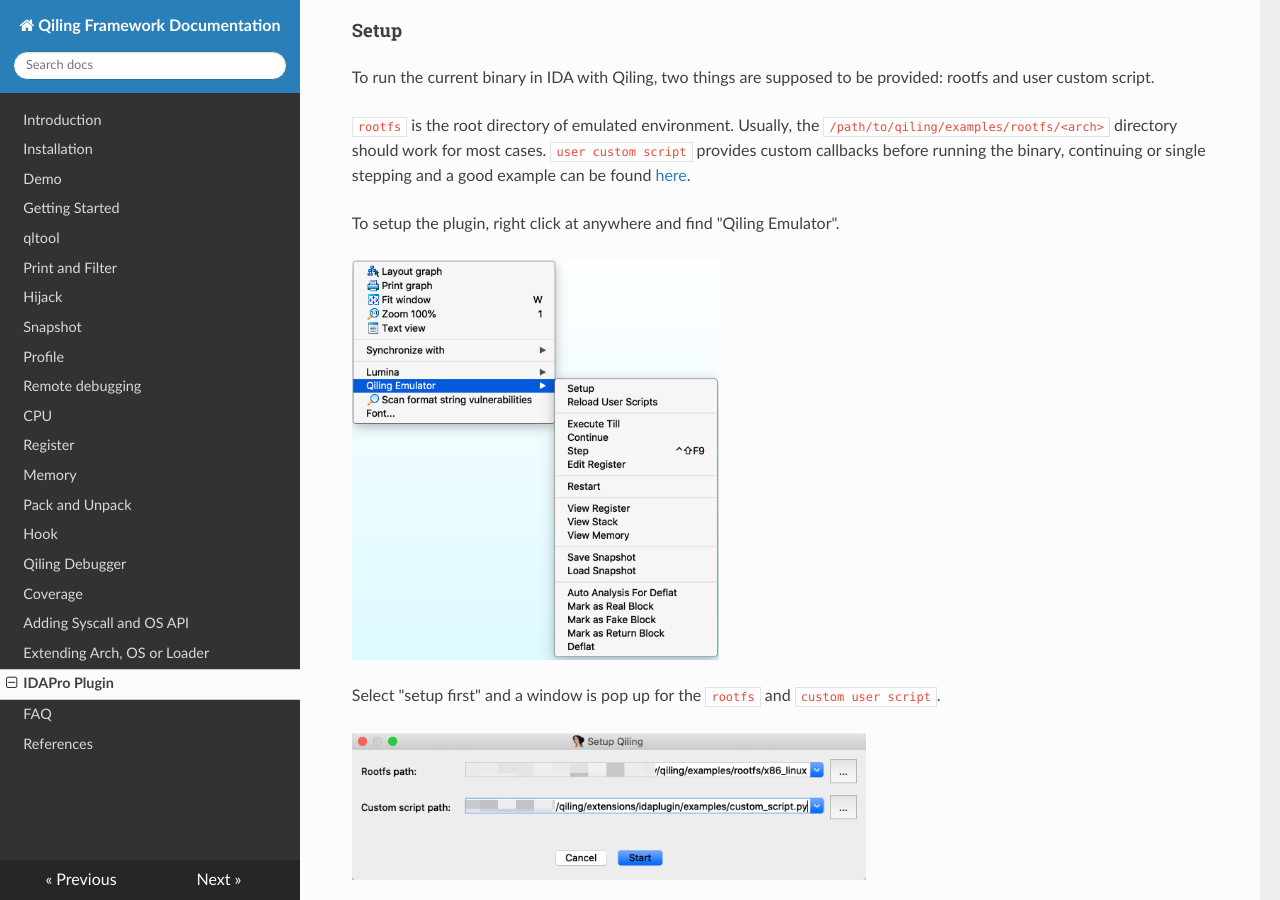
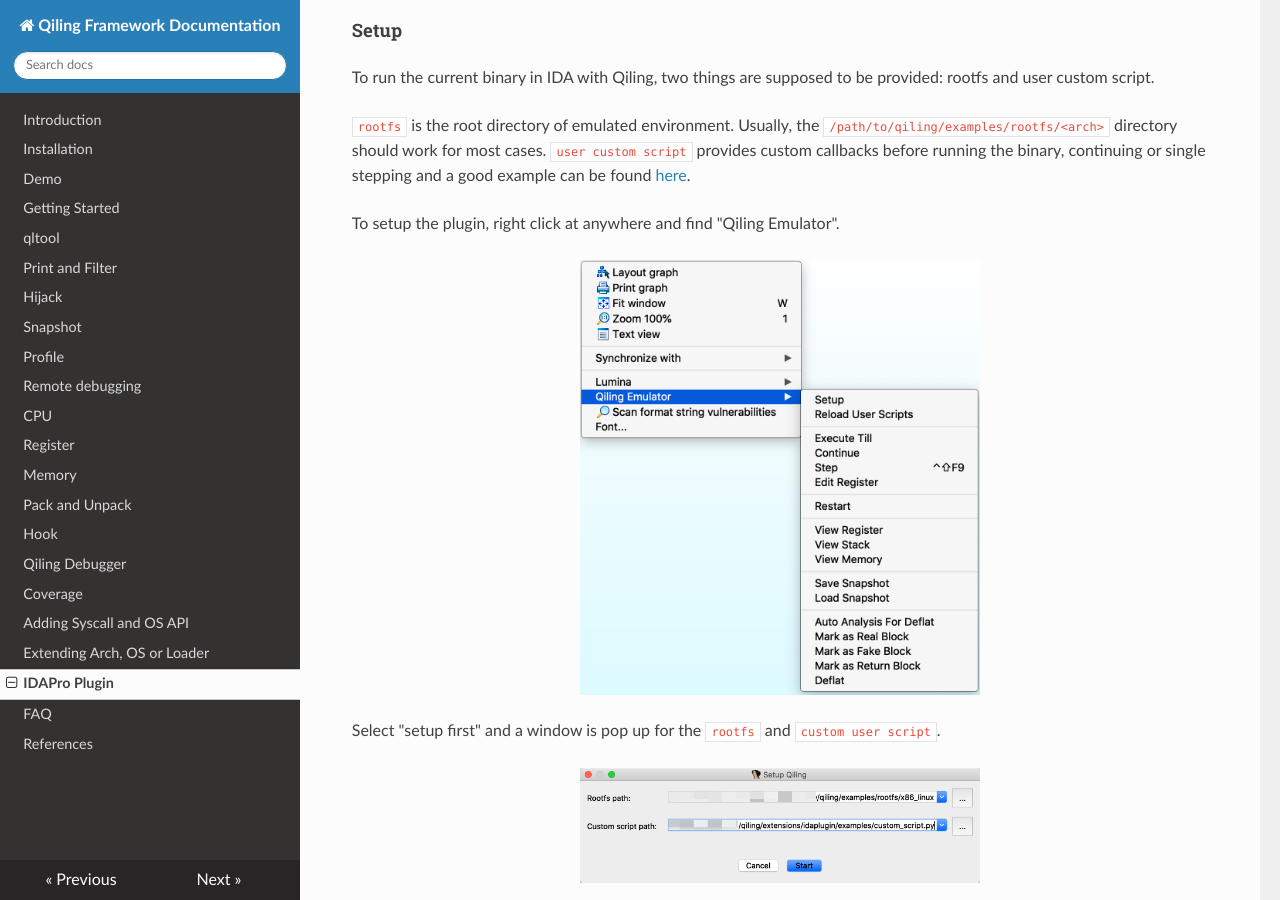
Before and after one commit to qilingframework/rtfd.io, an MkDocs documentation site: the page built from docs/ida.md, in a window 1280 px wide and 900 px high, scrolled down 2099 px. Built offline with MkDocs 1.6.1, drawn with Linux system fonts in a browser that asks for light colours; nearby versions of some CDN libraries.

Commit message:
Update ida.md

```diff
--- a/docs/ida.md
+++ b/docs/ida.md
@@ -80,21 +80,21 @@ To run the current binary in IDA with Qiling, two things are supposed to be prov
 
 To setup the plugin, right click at anywhere and find "Qiling Emulator".
 
-![](img/ida1.png){: style="height: 400px"}
+![](img/ida1.png){: style="height:auto;width:400px;display:block;margin:auto"}
 
 Select "setup first" and a window is pop up for the `rootfs` and `custom user script`.
 
-![](img/ida2.png){: style="width: 60%"}
+![](img/ida2.png){: style="height:auto;width:400px;display:block;margin:auto"}
 
 A successful load will prompts "User Script Load" in the output window below. Otherwise, "There Is No User Scripts" will show up in the output window instead.
 
-![](img/ida3.png){: style="width: 60%"}
+![](img/ida3.png){: style="height:auto;width:400px;display:block;margin:auto"}
 
 #### Load and run
 
 At this time, Qiling has finished parsing the binary, loading it into the memory, setting the PC to the entry point and preparing everthing ready for the following execution. Thus, user only needs to click `Continue` in the menu and Qiling will run the target binary from the entry point to the end. At the same time, Qiling IDA plugin will render the executed path to green for later analysis.
 
-![](img/ida4.png){: style="height: 400px"}
+![](img/ida4.png){: style="height:auto;width:400px;display:block;margin:auto"}
 
 To restart the emulation, select `Restart` in the menu and fill in the `rootfs` and `custom user script` again.
 
@@ -104,29 +104,29 @@ Except simply loading and running the binary, the Qiling IDA plugin is also capa
 
 For example, to execute until current position, simply right-click at any address (e.g. 0x804851E for the screenshot below) and select `Execute Till`. Qiling will stop at your cursor as well as color its path with a different color.
 
-![](img/ida6.png){: style="height: 400px"}
+![](img/ida6.png){: style="height:auto;width:400px;display:block;margin:auto"}
 
 To view registers and stack, select `View Register` and `View Stack`.
 
-![](img/ida7.png){: style="height: 500px"}
+![](img/ida7.png){: style="height:auto;width:400px;display:block;margin:auto"}
 
 To view Memory, click `View Memory` and fill in the address and size of memory.
 
-![](img/ida8.png){: style="width: 60%"}
+![](img/ida8.png){: style="height:auto;width:400px;display:block;margin:auto"}
 
-![](img/ida9.png){: style="width: 60%"}
+![](img/ida9.png){: style="height:auto;width:400px;display:block;margin:auto"}
 
 Click `Step` or press `CTRL+SHIFT+F9` to let Qiling step a single instruction. Note the register view and stack view mentioned just now will be updated synchronically.
 
-![](img/ida10.png){: style="height: 500px"}
+![](img/ida10.png){: style="height:auto;width:400px;display:block;margin:auto"}
 
 IDA breakpoints are also supported. Press `F2` to set a breakpoint, select `Continue` and Qiling will stop at the breakpoint.
 
-![](img/ida12.png){: style="height: 400px"}
+![](img/ida12.png){: style="height:auto;width:400px;display:block;margin:auto"}
 
 CPU registers can also be edited in the register view window. Right-click on the register, select `Edit Register` and input new value.
 
-![](img/ida13.png){: style="width: 60%"}
+![](img/ida13.png){: style="height:auto;width:400px;display:block;margin:auto"}
 
 ### Custom user scripts
 
@@ -197,11 +197,11 @@ Note that the hook list is returned since the plugin will delete user's hooks af
 
 Below are the screenshots when user tries to step an instruction
 
-![](img/ida14.png){: style="height: 400px"}
+![](img/ida14.png){: style="height:auto;width:400px;display:block;margin:auto"}
 
 and when user tries to continue.
 
-![](img/ida15.png){: style="height: 300px"}
+![](img/ida15.png){: style="height:auto;width:400px;display:block;margin:auto"}
 
 The plugin can also reload user scripts dynamically. Edit and save your script, select `Reload User Scripts` and all modifications will take effect.
 
@@ -209,11 +209,11 @@ The plugin can also reload user scripts dynamically. Edit and save your script,
 
 A snapshot is a save of current context, which can be restored anytime in a second. To save a snapshot, select `Save Snapshot` from menu and fill in the path.
 
-![](img/ida_save.png)
+![](img/ida_save.png){: style="height:auto;width:400px;display:block;margin:auto"}
 
 To restore a snapshot, select `Load Snapshot`.
 
-![](img/ida_load.png)
+![](img/ida_load.png){: style="height:auto;width:400px;display:block;margin:auto"}
 
 ### Ollvm de-obfuscation
 
@@ -232,7 +232,7 @@ Control Flow Flattening will generate four types of blocks: real blocks, fake bl
 
 To deflat the function, the first task is to identity such blocks. Qiling IDA plugin will perform some auto analysis by clicking `Auto Analysis For Deflat`. Note that [the basic setup](#Setup) should be done before analysis.
 
-![](img/deflat.png){: style="height: 400px"}
+![](img/deflat.png){: style="height:auto;width:400px;display:block;margin:auto"}
 
 After that, the blocks of the function will be rendered with different colors:
 
@@ -242,18 +242,18 @@ Gray: Fake blocks.
 Pink: Return blocks.
 Yellow: The first block.
 
-![](img/deflat2.png){: style="height: 500px"}
+![](img/deflat2.png){: style="height:auto;width:400px;display:block;margin:auto"}
 
 In this stage, user is able to adjust the analysis result by marking the block as real, fake or return blocks.
 
 During this stage, the result of IDA decompiler is almost impossible to read.
 
-![](img/deflat3.png){: style="width: 60%"}
+![](img/deflat3.png){: style="height:auto;width:400px;display:block;margin:auto"}
 
 After each block is marked properly, select `Deflat` and the plugin will start to find real control flows between real blocks and remove all fake blocks and dispatcher blocks. Below is the result:
 
-![](img/deflat4.png){: style="height: 500px"}
+![](img/deflat4.png){: style="height:auto;width:400px;display:block;margin:auto"}
 
 Pressing F5 now shows the decompiled code without any obfuscation.
 
-![](img/deflat5.png){: style="height: 400px"}
+![](img/deflat5.png){: style="height:auto;width:400px;display:block;margin:auto"}
```
